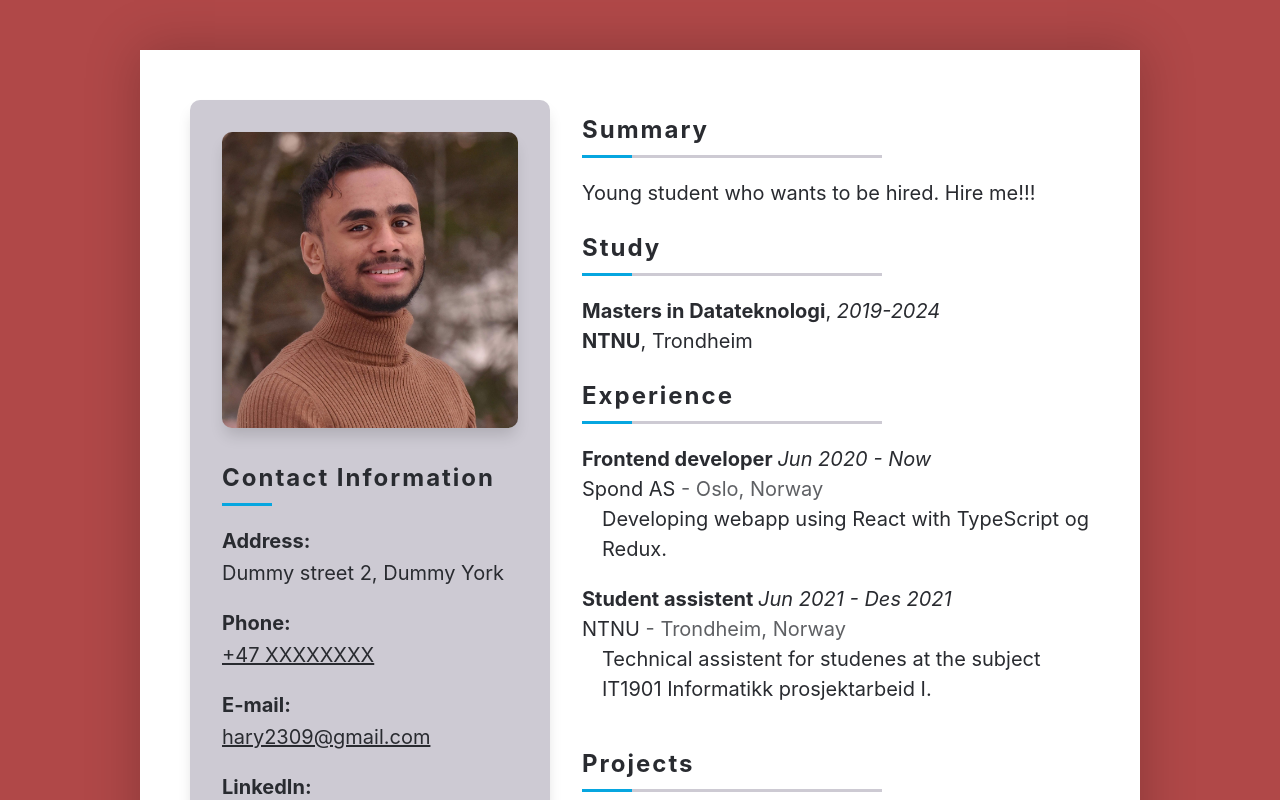
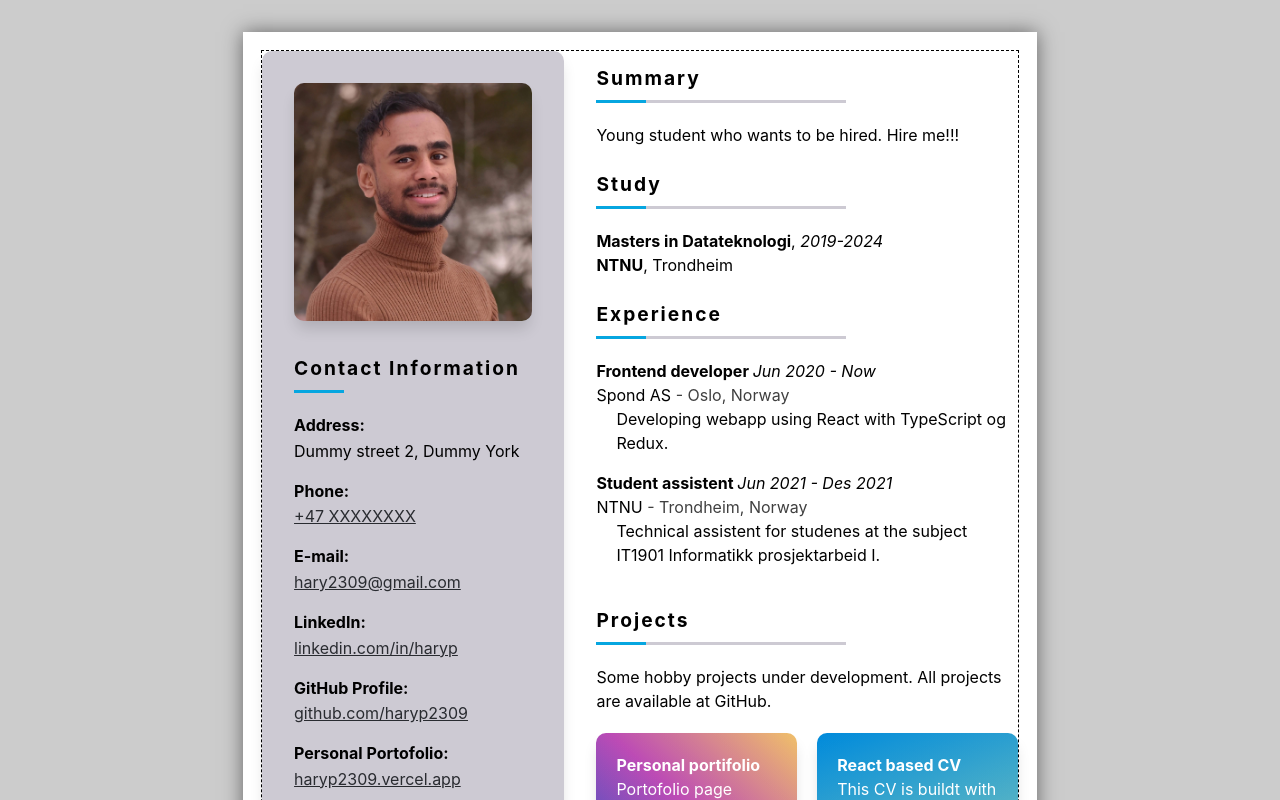
Before and after one commit to haryp2309/My-CV, a React (Create React App) app in the folder curriculum-vitae/: page / in a window 1280 px wide. Shown: the top 800 px of the page. Built offline with nearby package versions, Linux system fonts and the light colour scheme.

Commit message:
Updated page to use A4.css stylesheet

```diff
--- /dev/null
+++ b/curriculum-vitae/src/A4.css
@@ -0,0 +1,56 @@
+/* Imported from https://github.com/kykungz/html-a4-paper */
+
+:root {
+  --bleeding: 0.5cm;
+  --margin: 0cm;
+}
+
+@page {
+  size: A4;
+  margin: 0;
+}
+* {
+  box-sizing: border-box;
+}
+
+body {
+  margin: 0 auto;
+  padding: 0;
+  background: rgb(204, 204, 204);
+  display: flex;
+  flex-direction: column;
+}
+
+.page {
+  display: inline-block;
+  position: relative;
+  height: 297mm;
+  width: 210mm;
+  font-size: 12pt;
+  margin: 2em auto;
+  padding: calc(var(--bleeding) + var(--margin));
+  box-shadow: 0 0 0.5cm rgba(0, 0, 0, 0.5);
+  background: white;
+}
+
+@media screen {
+  .page::after {
+    position: absolute;
+    content: "";
+    top: 0;
+    left: 0;
+    width: calc(100% - var(--bleeding) * 2);
+    height: calc(100% - var(--bleeding) * 2);
+    margin: var(--bleeding);
+    outline: thin dashed black;
+    pointer-events: none;
+    z-index: 9999;
+  }
+}
+
+@media print {
+  .page {
+    margin: 0;
+    overflow: hidden;
+  }
+}
--- a/curriculum-vitae/src/App.module.css
+++ b/curriculum-vitae/src/App.module.css
@@ -1,6 +1,5 @@
 .page {
   background-color: white;
-  padding: 50px;
   display: flex;
 }
 
--- a/curriculum-vitae/src/App.tsx
+++ b/curriculum-vitae/src/App.tsx
@@ -1,16 +1,11 @@
-import { useState } from "react";
 import styles from "./App.module.css";
 import { content } from "./content";
 import { ProjectCard } from "./ProjectCard";
 import { Section } from "./Section";
 
 export const App = () => {
-  const [printFriendly, setPrintFriendly] = useState(false);
   return (
-    <div
-      className={`${styles.page} ${printFriendly ? "" : styles.preview}`}
-      onClick={() => setPrintFriendly((v) => !v)}
-    >
+    <div className={`${styles.page} page`}>
       <div className={styles.left + " " + styles.column}>
         <div className={styles.pb} />
         <Section title={content.contactInfo.title}>
--- a/curriculum-vitae/src/Section.module.css
+++ b/curriculum-vitae/src/Section.module.css
@@ -1,5 +1,5 @@
 .divider {
-  width: 300px;
+  width: 250px;
   height: 3px;
   background-color: var(--light-grey);
   position: relative;
@@ -8,7 +8,6 @@
 
 .divider::after {
   content: "";
-
   position: absolute;
   left: 0;
   bottom: 0;
--- a/curriculum-vitae/src/index.css
+++ b/curriculum-vitae/src/index.css
@@ -1,7 +1,6 @@
 :root {
   /* Font properties */
   font-family: "Bebas Neue", cursive;
-  font-size: 20px;
 
   /* Color definitions */
   --primary-default: #06a6e0;
@@ -26,11 +25,6 @@ body {
   -webkit-font-smoothing: antialiased;
   -moz-osx-font-smoothing: grayscale;
 
-  display: flex;
-  justify-content: center;
-  background-color: rgb(176, 72, 72);
-  color: var(--text-primary);
-
   line-height: 1.5em;
 }
 
--- a/curriculum-vitae/src/index.tsx
+++ b/curriculum-vitae/src/index.tsx
@@ -1,5 +1,6 @@
 import React from "react";
 import ReactDOM from "react-dom";
+import "./A4.css";
 import { App } from "./App";
 import "./index.css";
 
```
